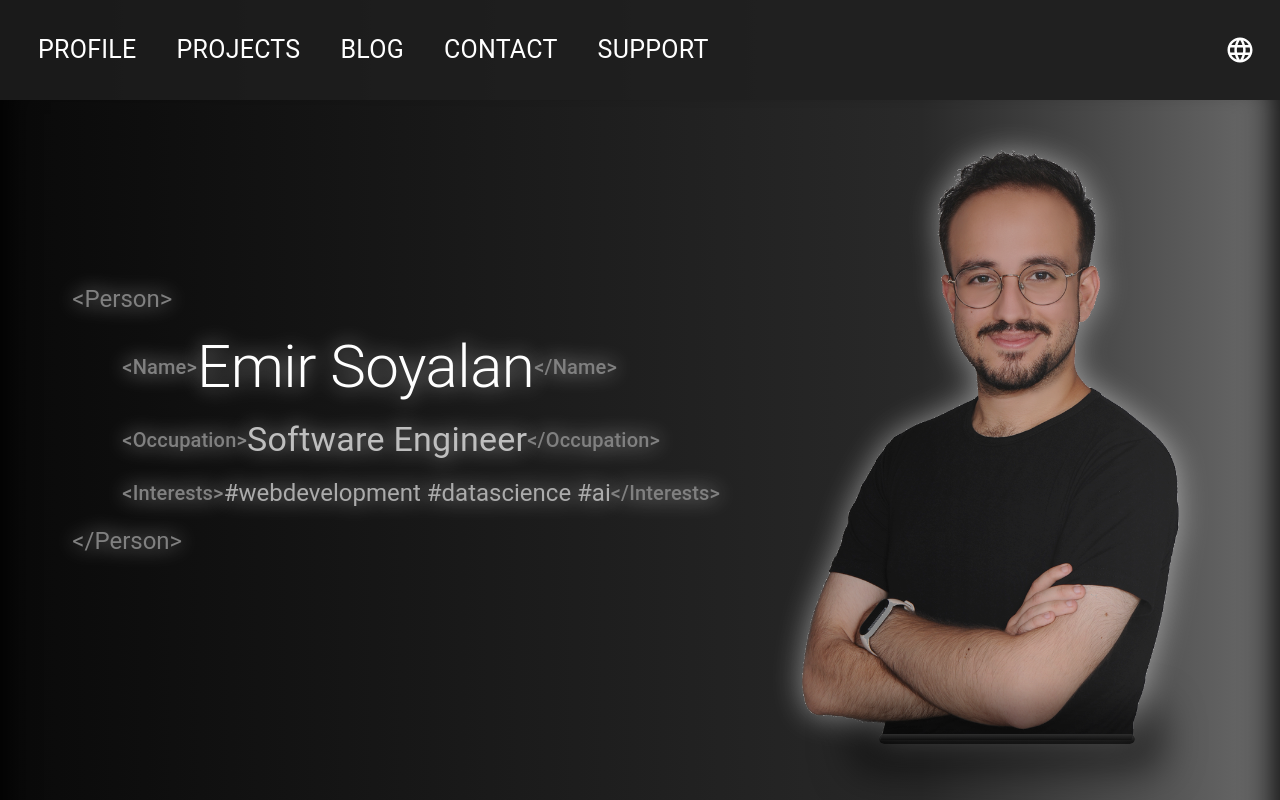
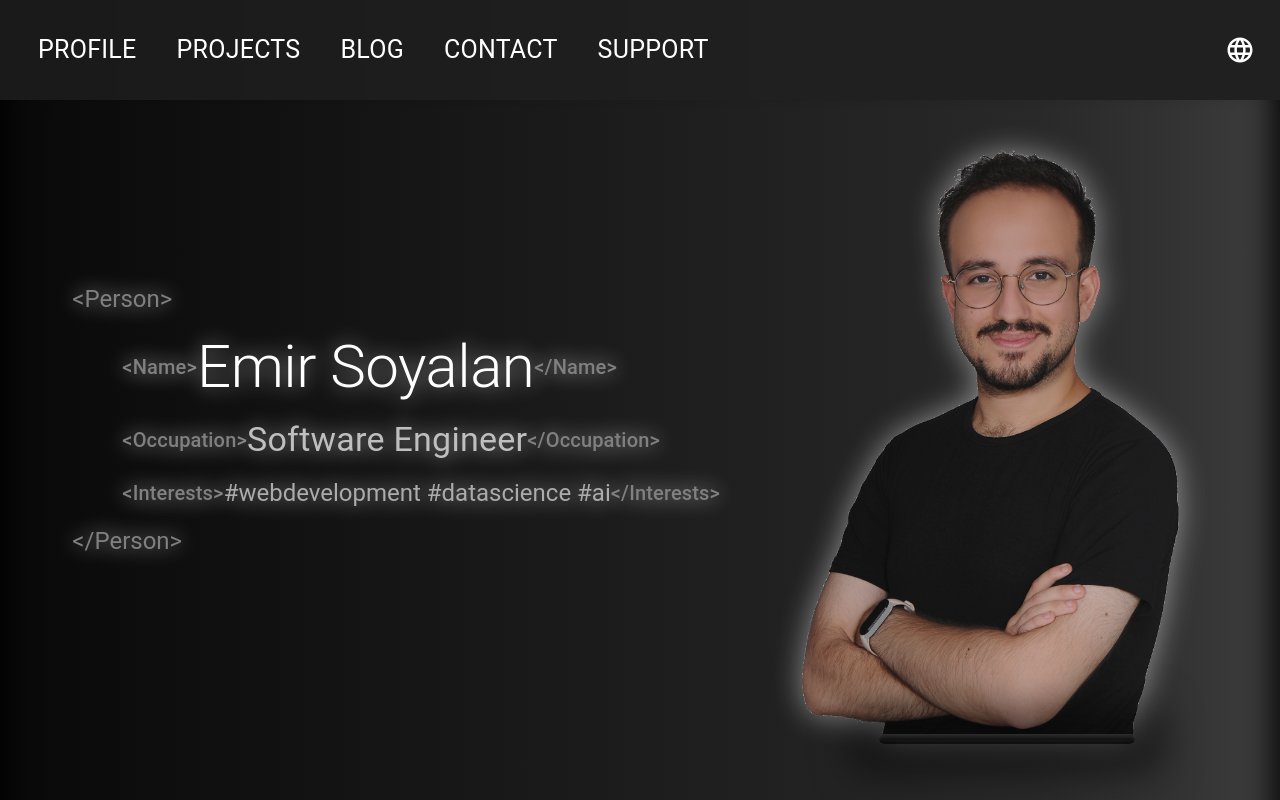
Before and after one commit to emso-c/portfolio, a React (Create React App) app: page / in a window 1280 px wide. Shown: the top 800 px of the page. Built offline with nearby package versions, Linux system fonts and the light colour scheme; no server answers.

Commit message:
Change body bgcolor

```diff
--- a/src/Components/Body.js
+++ b/src/Components/Body.js
@@ -13,7 +13,7 @@ class Body extends React.Component {
     render(){
         return (
             <Container maxWidth="0" disableGutters>
-                <Box display="flex" justifyContent="center" style={{background: "linear-gradient(90deg, rgba(9,9,9,1) 0%, rgba(41,41,41,1) 72%, rgba(102,102,102,1) 98%, rgba(111,111,111,1) 100%)", boxShadow: "0px -30px 30px 8px rgba(0,0,0,0.9) inset"}} >
+                <Box display="flex" justifyContent="center" style={{background: "linear-gradient(90deg, rgba(9,9,9,1) 0%, rgba(41,41,41,1) 81%, rgba(51,51,51,1) 92%, rgba(62,62,62,1) 100%)", boxShadow: "0px -30px 30px 8px rgba(0,0,0,0.9) inset"}} >
                     <Stack width="100%" spacing={20} divider={<Divider orientation="horizontal" flexItem />}>
                         <Profile lang={this.props.lang}></Profile>
                         <Projects lang={this.props.lang}></Projects>
```
